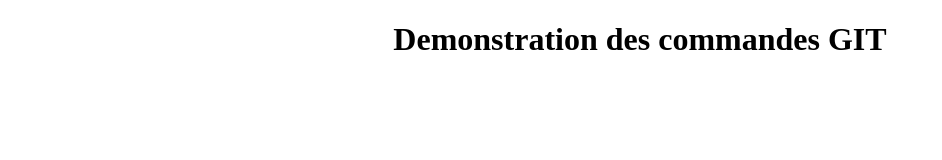
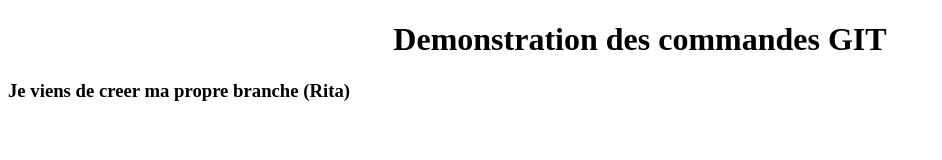
Before and after one commit to ialag/demogit, a plain HTML site: page index.html in a window 1280 px wide. Shown: the whole page, without its empty margins (0-942 px from the left). Drawn offline with Linux system fonts and the light colour scheme.

Commit message:
ajout de h3 dans fichier index

```diff
--- a/index.html
+++ b/index.html
@@ -9,5 +9,6 @@
  <center>
     <h1>Demonstration des commandes GIT</h1>
  </center>
+ <h3>Je viens de creer ma propre branche (Rita)</h3>
 </body>
 </html>
```
